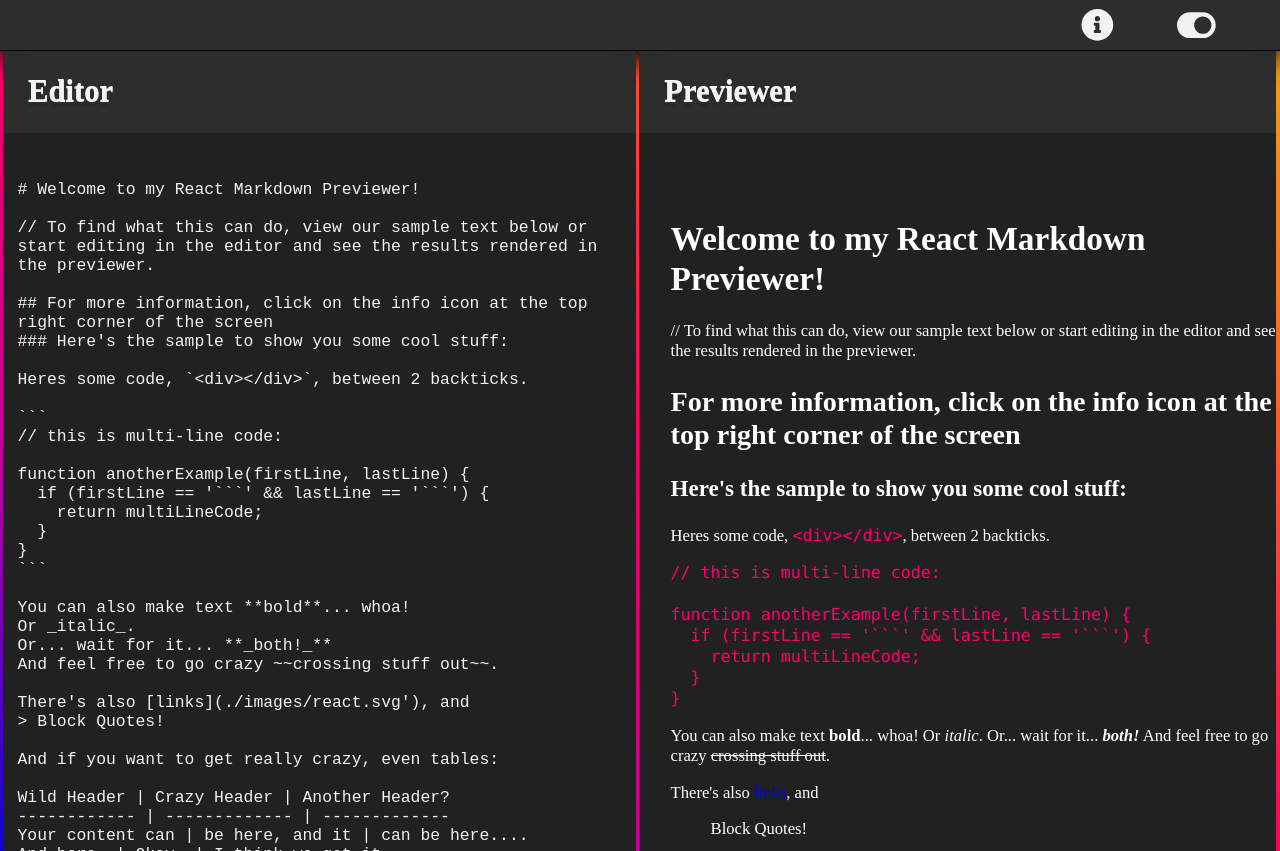
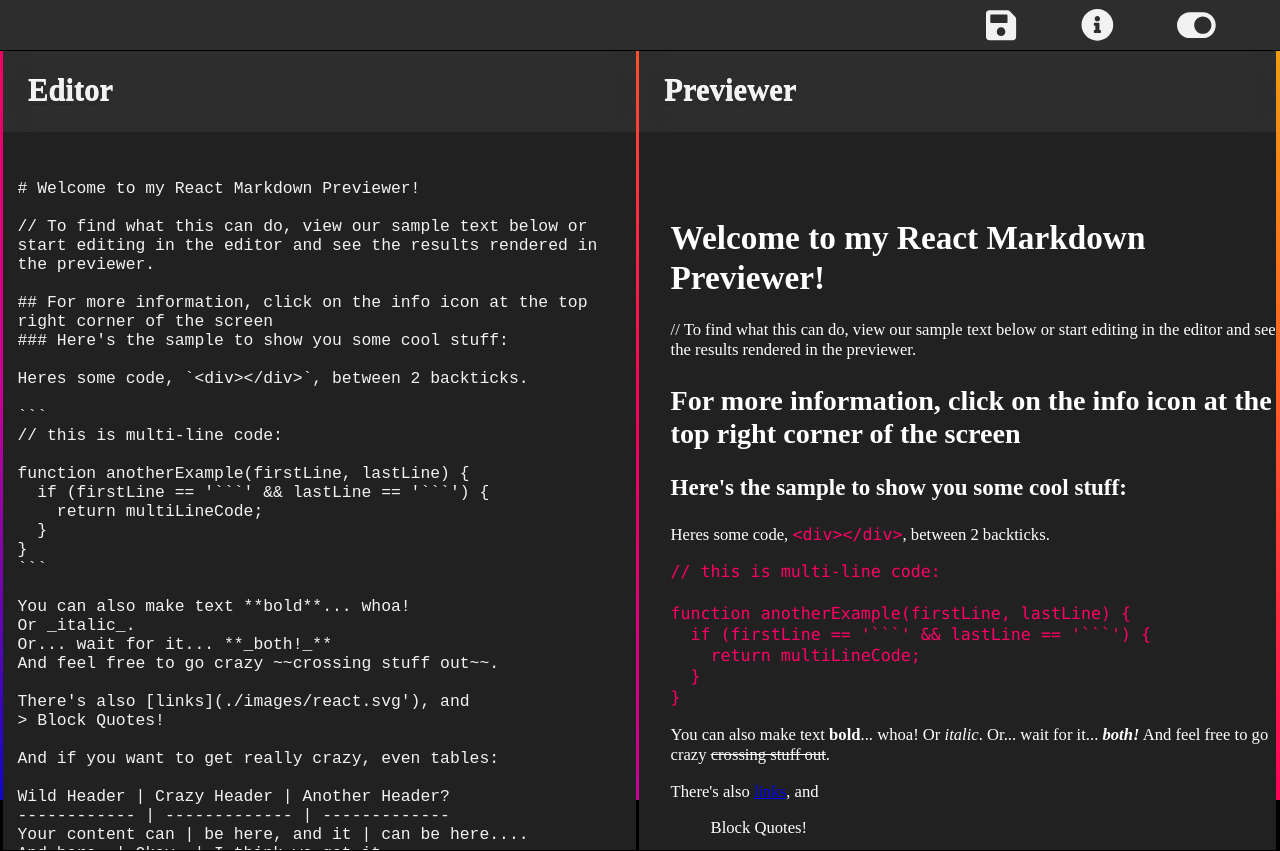
Before and after one commit to 1XWebbyX1/markdown-previewer-pwa, a React (Create React App) app: page / in a window 1280 px wide. Built offline with nearby package versions, Linux system fonts and the light colour scheme; a web font is replaced by a local one.

Commit message:
add temp save function

```diff
--- a/package.json
+++ b/package.json
@@ -2,7 +2,7 @@
   "name": "markdown-app",
   "version": "0.1.0",
   "private": true,
-  "homepage" : "http://1XWebbyX1.github.io/electric-drums-pwa",
+  "homepage": "http://1XWebbyX1.github.io/markdown-previewer-pwa",
   "dependencies": {
     "@fortawesome/fontawesome-svg-core": "^1.2.12",
     "@fortawesome/free-solid-svg-icons": "^5.6.3",
--- a/src/components/Background.js
+++ b/src/components/Background.js
@@ -2,8 +2,8 @@ import React from 'react'
 import $ from 'jquery'
 import asyncComponent from './asyncComponent/async'
 import { FontAwesomeIcon } from '@fortawesome/react-fontawesome'
-import { faToggleOn, faInfoCircle } from '@fortawesome/free-solid-svg-icons'
-import {faArrowLeft } from '@fortawesome/free-solid-svg-icons'
+import { faToggleOn, faInfoCircle, faSave, faArrowLeft  } from '@fortawesome/free-solid-svg-icons'
+
 
 
 
@@ -49,11 +49,13 @@ class Background extends React.Component {
     super(props);
     this.state = {
       markdown: placeholder,
-      info: faInfoCircle
+      info: faInfoCircle,
+      placeholder: placeholder
     };
     this.handleChange = this.handleChange.bind(this);
     this.switch = this.switch.bind(this);
     this.toggleInfo = this.toggleInfo.bind(this);
+    this.save = this.save.bind(this);
     this.animate = this.animate.bind(this);
     this.theme = 'dark';
     this.on = true;
@@ -70,7 +72,7 @@ class Background extends React.Component {
     if(this.props.markdown !== info){
        this.props.addText(info);
     }
-    else this.props.addText(placeholder);
+    else this.props.addText(this.state.placeholder);
 
     if(this.state.info === faArrowLeft){
       this.setState({
@@ -104,6 +106,11 @@ class Background extends React.Component {
      }
 
 
+     save(){
+       this.setState({placeholder : $('.editor textarea').text()});
+     }
+
+
  animate(){
    $(".back").addClass('blinks');
    setTimeout(function() {
@@ -115,6 +122,7 @@ class Background extends React.Component {
     return (
        <div class="back">
          <div id='taskbar'>
+          <FontAwesomeIcon id="save" icon={faSave} onClick={this.save} />
           <FontAwesomeIcon id="info" onClick={this.toggleInfo} icon={this.state.info} />
           <FontAwesomeIcon id="theme-switch" icon={faToggleOn} onClick={this.switch} />
          </div>
--- a/src/data/strings.js
+++ b/src/data/strings.js
@@ -63,5 +63,6 @@ Here is a tip--
 ♥ You can switch the theme using the toggle button at the top right corner of the screen ♥
 
 
-Remember the editor does not save the text you enter.
+Important Note: The state will be saved until editor is reloaded. To open embedded links, switch to a new tab or data in editor will be lost.
+
 `;
--- a/src/sass/02-components/Background.scss
+++ b/src/sass/02-components/Background.scss
@@ -20,6 +20,7 @@
   transition: background-image 1s;
 
   #taskbar{
+    position: fixed;
     height: 50px;
     width: 100%;
     margin: 0;
@@ -29,9 +30,18 @@
     background: var(--toolbar);
     color: var(--textFont);
     border-bottom: .5px solid black;
-    box-shadow: 0px 10px 25px black;
 
   #theme-switch {
+    z-index: 99;
+    margin-right: 5%;
+    font-size: calc(1.3em + 1vmax);
+    cursor: pointer;
+    &:hover {
+      transform: scale(1.2);
+    }
+  }
+
+  #save {
     z-index: 99;
     margin-right: 5%;
     font-size: calc(1.3em + 1vmax);
--- a/src/sass/02-components/Editor.scss
+++ b/src/sass/02-components/Editor.scss
@@ -1,8 +1,7 @@
 .editor {
   width: 49.5%;
   margin: 0 0.2%;
-  //margin-bottom: 0;
-  //padding: 1%;
+  margin-top: 100px;
   height: 100%;
   overflow: scroll;
   overflow-x: hidden;
--- a/src/sass/02-components/Previewer.scss
+++ b/src/sass/02-components/Previewer.scss
@@ -1,7 +1,7 @@
 .preview {
   overflow: scroll;
   margin: 0 0.2%;
-//  margin-bottom: 0;
+  margin-top: 100px;
   margin-left: 0;
   width: 49.8%;
   height: 100%;
```
Also changed, not shown: 1 other file (tests, documents, lock files or other folders).
